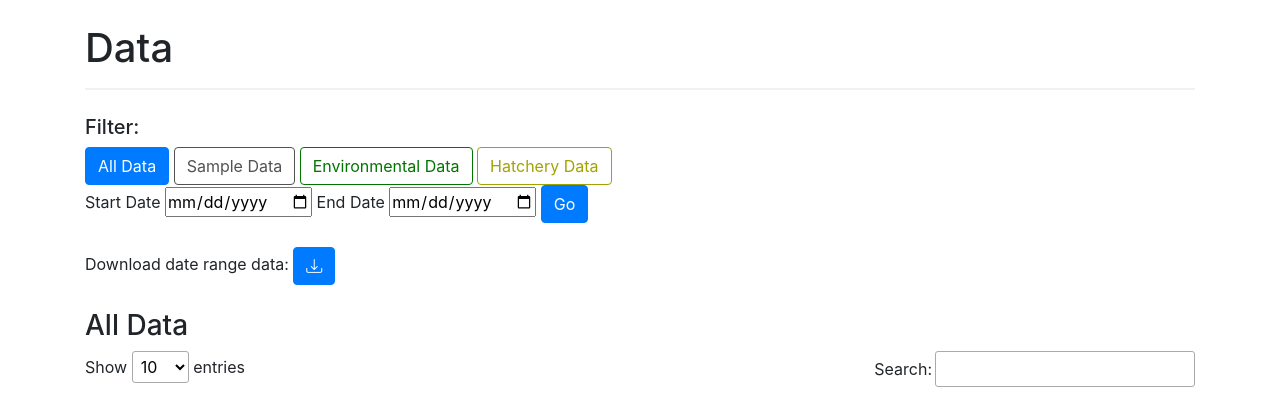
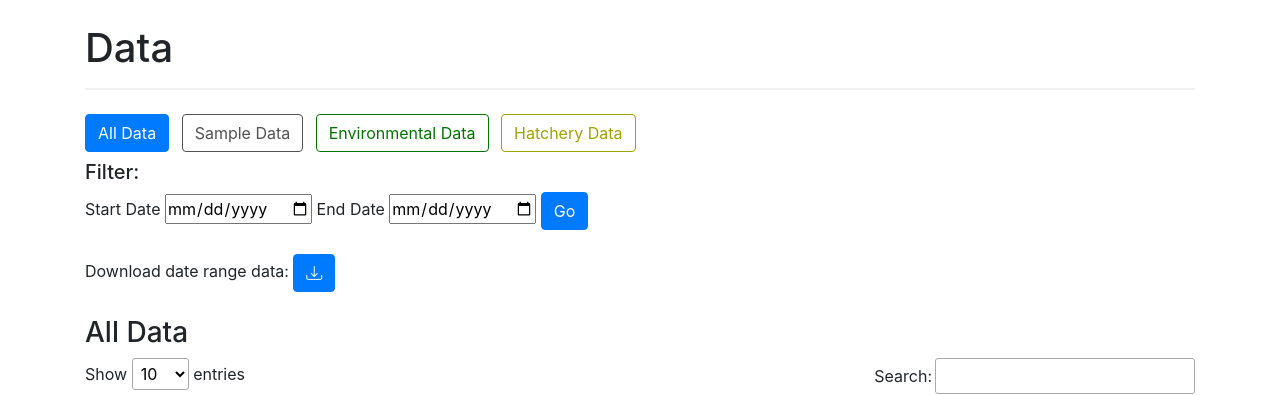
Before and after one commit to garenpham/BC-Centre-for-Aquatic-Health-Sciences, a Flask app: page /display_data in a window 1280 px wide. Shown: the part 100-495 px from the top of the page. Run offline with Flask 2, Linux system fonts and the light colour scheme; a user stored in the database is signed in; data that the repository does not hold is empty; some libraries are stand-ins or nearby versions.

Commit message:
change category btn layout and style

```diff
--- a/app/templates/public/show_data.html
+++ b/app/templates/public/show_data.html
@@ -39,7 +39,7 @@
   <div class="row">
     <div class="col">
     <h1>Data</h1>
-    <hr>
+    <hr class="mb-lg-4 mb-2" />
     {% with messages = get_flashed_messages(with_categories=true) %}
         <!-- Categories: success (green), info (blue), warning (yellow), danger (red) -->
         {% if messages %}
@@ -54,12 +54,12 @@
     {% endwith %}
     <form action="/display_data" method="post">
       <div>
+          <button type="submit" class="btn btn-primary mr-2 mb-2" name="submit_button" value="all_data">All Data</button>
+          <button type="submit" id="sampleDataBtn" class="btn btn-primary mr-2 mb-2" name="submit_button" value="sample_data">Sample Data</button>
+          <button type="submit" id="envDataBtn" class="btn btn-primary mr-2 mb-2" name="submit_button" value="environmental_data">Environmental Data</button>
+          <button type="submit" id="hatchDataBtn" class="btn btn-primary mr-2 mb-2" name="submit_button" value="hatchery_data">Hatchery Data</button>
+          <br class="mb-4"/>
           <h5>Filter:</h5>
-              <button type="submit" class="btn btn-primary" name="submit_button" value="all_data">All Data</button>
-              <button type="submit" id="sampleDataBtn" class="btn btn-primary" name="submit_button" value="sample_data">Sample Data</button>
-              <button type="submit" id="envDataBtn" class="btn btn-primary" name="submit_button" value="environmental_data">Environmental Data</button>
-              <button type="submit" id="hatchDataBtn" class="btn btn-primary" name="submit_button" value="hatchery_data">Hatchery Data</button>
-              <br class="mb-4"/>
           <label for="start">Start Date</label>
           <input type="date" id="start" name="start-date">
           <label for="end">End Date</label>
```
Also changed, not shown: app/templates/public/show_data_environmental.html (+5 -5 lines), app/templates/public/show_data_hatchery.html (+5 -5 lines), app/templates/public/show_data_sample.html (+5 -5 lines). Lines whose indentation alone changed are shown as unchanged.
